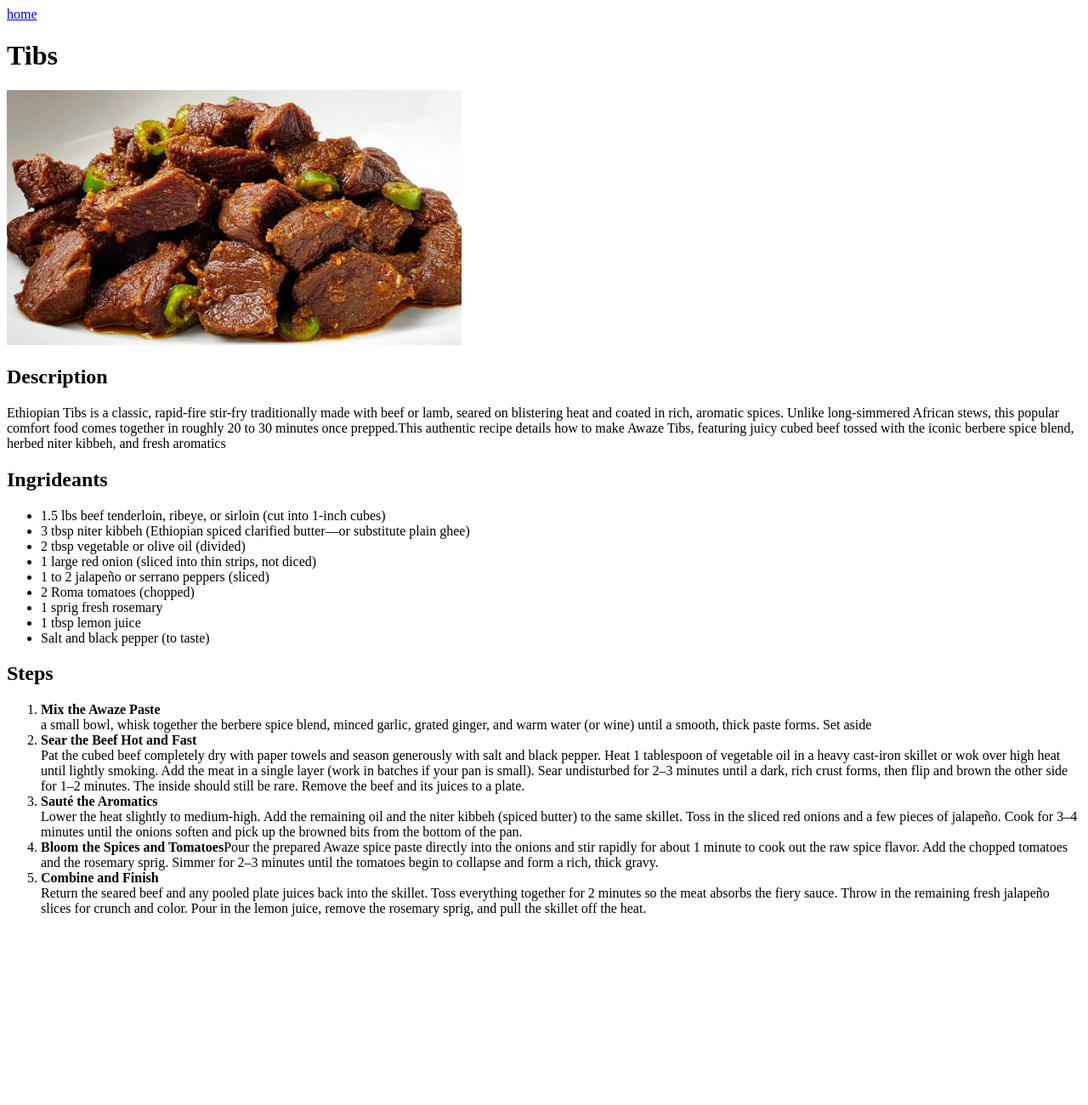
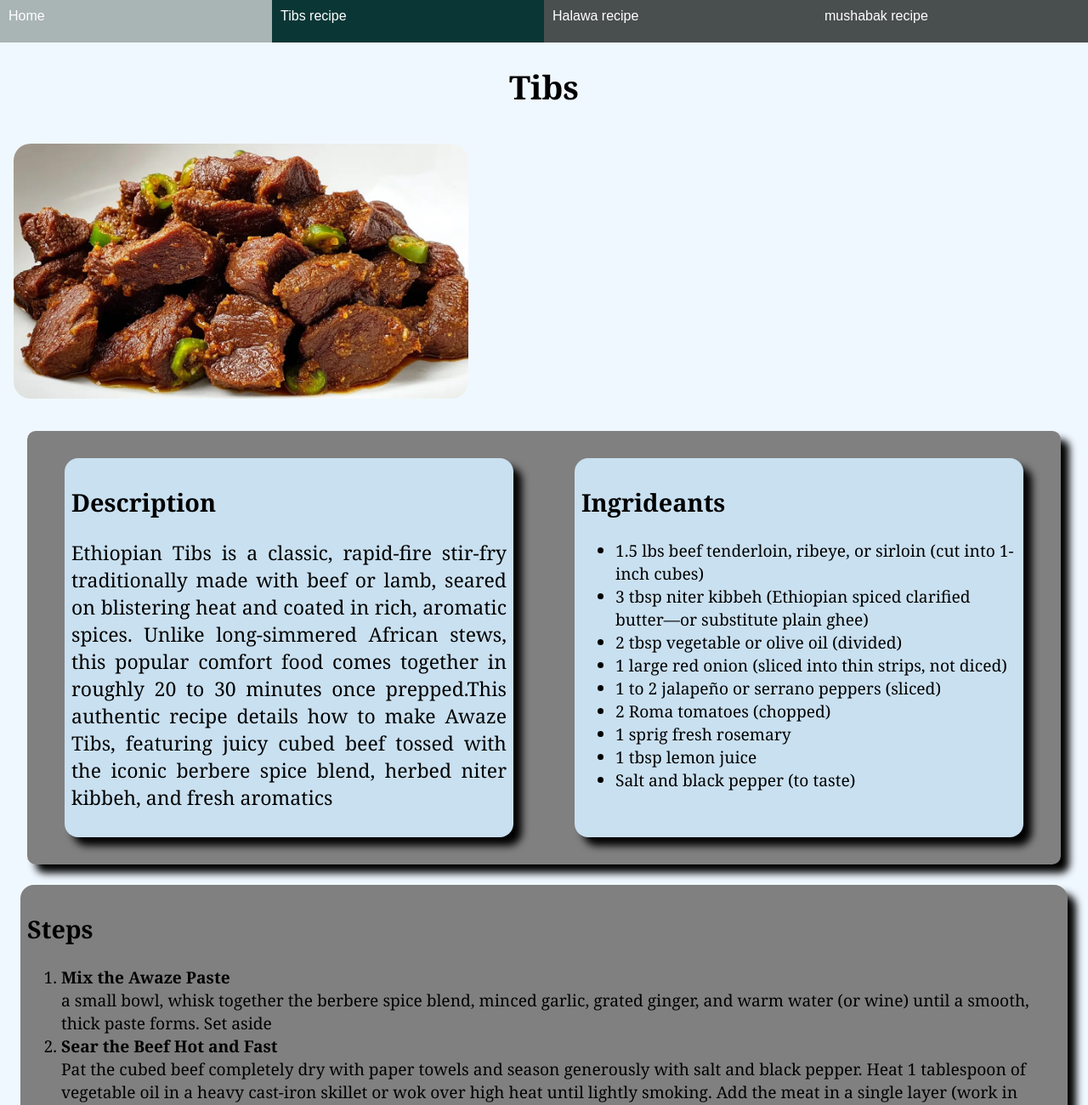
Before and after one commit to bilisomsaahmed-glitch/odin-recipes, a plain HTML site: page recipes/tibs.html in a window 1280 px wide. Shown: the top 1300 px of the page at 85% size. Before the commit the page ends 1094 px from the top, so only its background shows below. Drawn offline with Linux system fonts and the light colour scheme.

Commit message:
Add css to the web-pages
-add style.css file to the project
-add nav-bar for all the pages
-style body,image and texts

```diff
--- a/recipes/tibs.html
+++ b/recipes/tibs.html
@@ -3,15 +3,31 @@
     <head>
         <meta charset="UTF-8">
         <title>odin recipes</title>
+        <link rel="stylesheet" href="/style.css">
     </head>
     <body>
-        <a href="/index.html">home</a>
+        <nav>
+        <ul>
+            <li><a href="/index.html">Home</a></li>
+            <li><a href="/recipes/tibs.html" id="current">Tibs recipe</a></li>
+            <li><a href="/recipes/halawa.html">Halawa recipe</a></li>
+            <li><a href="/recipes/mushabak.html">mushabak recipe</a></li>
+        </ul>
+        </nav>
+        <main>
         <h1>Tibs</h1>
         <img src="/recipes/tibs.jpg"
              alt="image of tibs"
              height="300px">
+
+             <div id="container">
+             <div id="description">
              <h2>Description</h2>
+
              <p>Ethiopian Tibs is a classic, rapid-fire stir-fry traditionally made with beef or lamb, seared on blistering heat and coated in rich, aromatic spices. Unlike long-simmered African stews, this popular comfort food comes together in roughly 20 to 30 minutes once prepped.This authentic recipe details how to make Awaze Tibs, featuring juicy cubed beef tossed with the iconic berbere spice blend, herbed niter kibbeh, and fresh aromatics</p>
+             </div>
+
+             <div id="ingredients">
              <h2>Ingrideants</h2>
              <ul>
                 <li>1.5 lbs beef tenderloin, ribeye, or sirloin (cut into 1-inch cubes)</li>
@@ -24,6 +40,10 @@
                 <li>1 tbsp lemon juice</li>
                 <li>Salt and black pepper (to taste)</li>
              </ul>
+             </div>
+             </div>
+
+             <div id="steps">
              <h2>Steps</h2>
              <ol>
                 <li><strong>Mix the Awaze Paste </strong><br> a small bowl, whisk together the berbere spice blend, minced garlic, grated ginger, and warm water (or wine) until a smooth, thick paste forms. Set aside</li>
@@ -32,5 +52,8 @@
                 <li><strong>Bloom the Spices and Tomatoes</strong>Pour the prepared Awaze spice paste directly into the onions and stir rapidly for about 1 minute to cook out the raw spice flavor. Add the chopped tomatoes and the rosemary sprig. Simmer for 2–3 minutes until the tomatoes begin to collapse and form a rich, thick gravy.<br></li>
                 <li><strong>Combine and Finish</strong><br>Return the seared beef and any pooled plate juices back into the skillet. Toss everything together for 2 minutes so the meat absorbs the fiery sauce. Throw in the remaining fresh jalapeño slices for crunch and color. Pour in the lemon juice, remove the rosemary sprig, and pull the skillet off the heat.</li>
              </ol>
+             </div>
+
+             </main>
     </body>
 </html>
--- /dev/null
+++ b/style.css
@@ -0,0 +1,114 @@
+body{
+    background-color: aliceblue;
+    padding: 0;
+    margin: 0;
+}
+nav{
+    position: sticky;
+    top: 0;
+}
+nav ul{
+    list-style-type: none;
+    margin: 0;
+    padding: 0;
+    display: flex;
+    height: 50px;
+}
+ nav li{
+    flex: 1;
+    display: flex;
+ }
+
+
+nav li a{
+    flex: 1;
+    padding: 10px;
+    background-color: rgb(73, 78, 78);
+    font-family: sans-serif;
+    text-decoration: none;
+    color: white;
+
+}
+nav a:hover{
+    background-color: rgb(169, 180, 180);
+}
+img{
+    margin: 2vh;
+    border-radius:20px ;
+}
+#chef{
+    border-radius: 40px;
+}
+h1{
+    text-align: center;
+}
+p{
+    text-align: justify;
+}
+#intro{
+    height:25vh;
+    margin: 3vw;
+    /*border: 1px solid rgb(84, 190, 197);*/
+    border-radius: 30px;
+    padding: 2%;
+    overflow: auto;
+    font-size:small;
+    background-color: oklab(92.999% -0.05717 -0.0097);
+    width: 70vw;
+}
+#current{
+    background-color: rgb(11, 54, 54);
+}
+#container{
+    padding: 1vh;
+    margin: 2vh;
+    margin-left: 4vh;
+    margin-right: 4vh;
+    display: flex;
+    background-color: gray;
+    justify-content: space-around;
+    border-radius: 10px;
+    box-shadow: 10px 10px 10px;
+}
+#description{
+    margin: 3vh;
+    background-color: rgb(201, 224, 240);
+    border-radius: 2vh;
+    padding: 1vh;
+    flex-basis: 40vw;
+     box-shadow: 10px 10px 10px;
+}
+#ingredients{
+    margin: 3vh;
+  background-color: rgb(201, 224, 240);
+    border-radius: 2vh;
+    padding: 1vh;
+     flex-basis: 40vw;
+      box-shadow: 10px 10px 10px;
+}
+#steps{
+    margin: 3vh;
+  background-color: gray;
+    border-radius: 2vh;
+    padding: 1vh;
+
+      box-shadow: 10px 10px 10px;
+}
+main{
+    font-family: cambria, Helvetica, sans-serif;
+    font-size: larger;
+}
+footer{
+    padding: 20px;
+    background-color: rgb(206, 203, 175);
+}
+footer .fa-telegram,.fa-square-linkedin,p {
+    font-size: larger;
+}
+.fa-telegram:hover {
+  color: #0088cc;
+}
+
+.fa-square-linkedin:hover {
+  color: #0a66c2;
+}
```
Also changed, not shown: index.html (+29 -1 lines), recipes/halawa.html (+19 -3 lines), recipes/mushabak.html (+22 -1 lines), recipes/chef.jpg (added).
